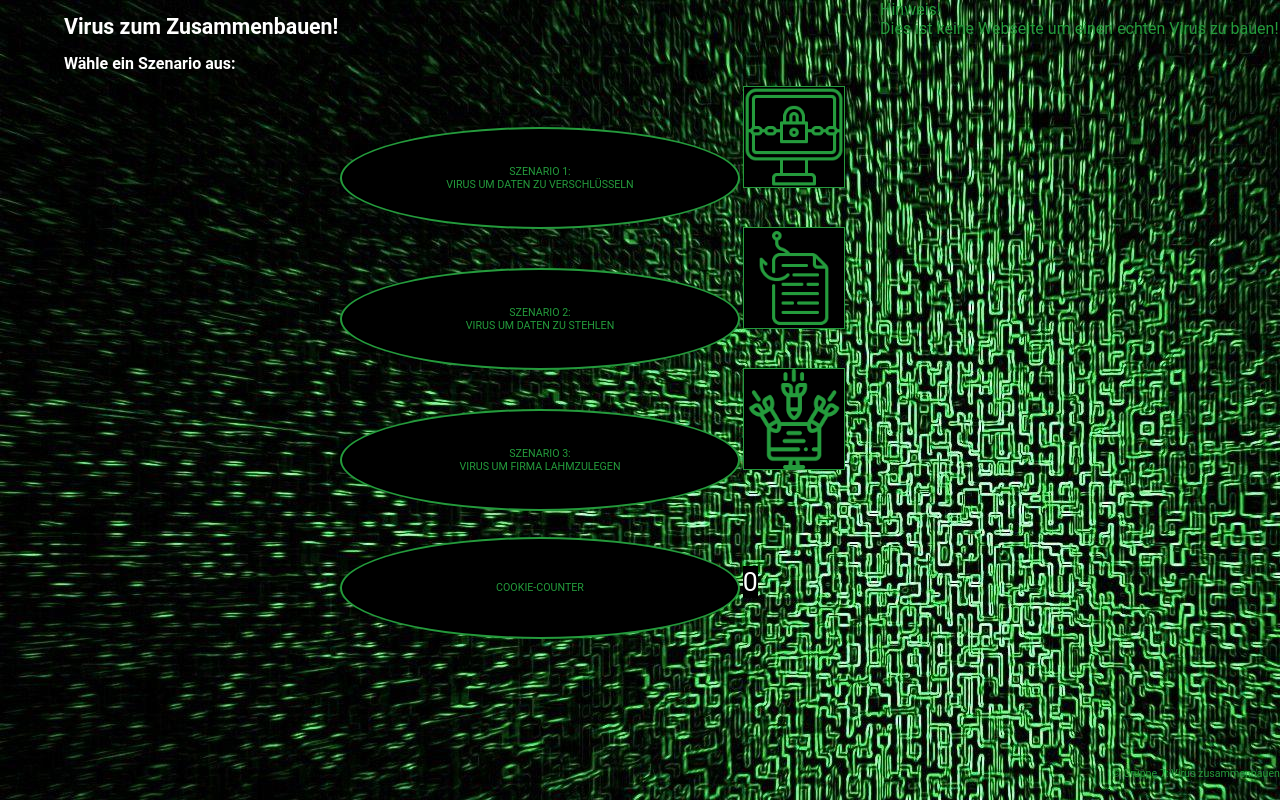
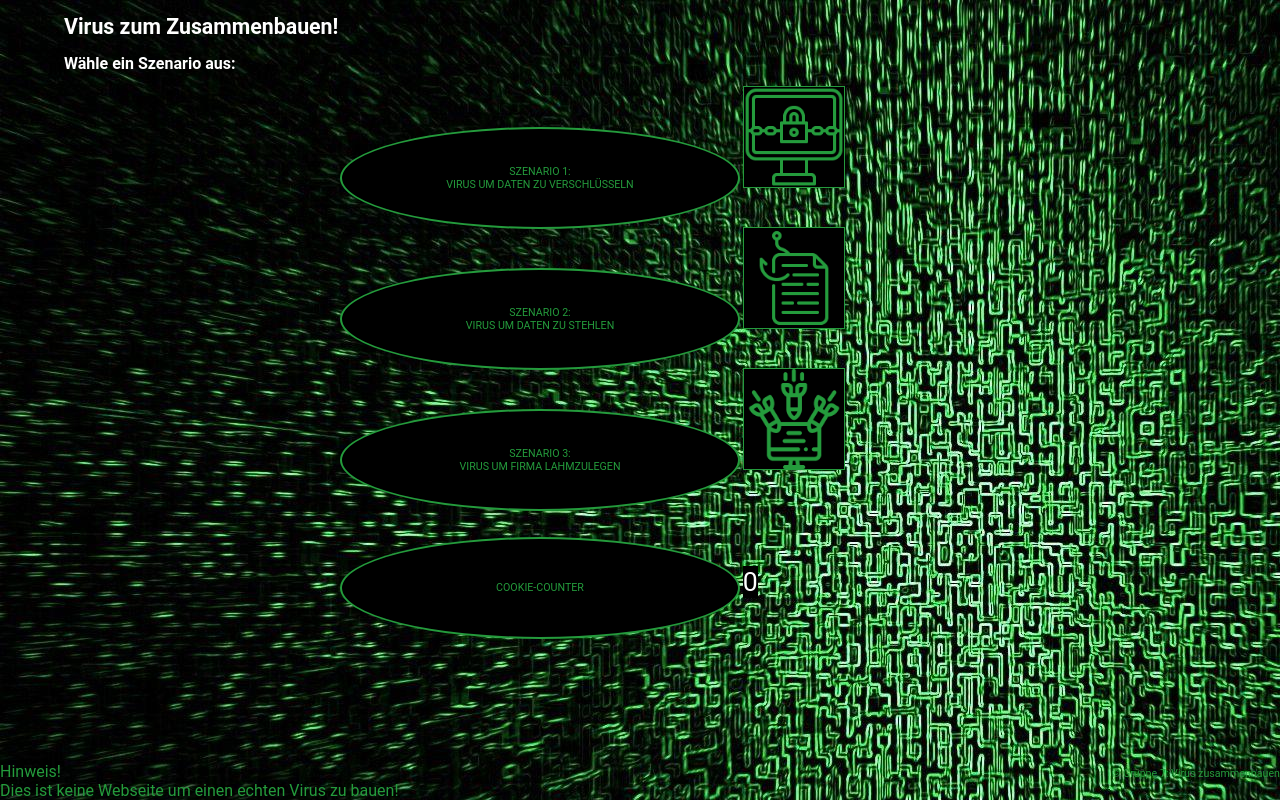
Before and after one commit to PRiekenberg/Anwendungsprojekt_FOM, a PHP site: page / in a window 1280 px wide. Run offline with PHP 8.4, Linux system fonts and the light colour scheme.

Commit message:
Update stylesheet.css

```diff
--- a/css/stylesheet.css
+++ b/css/stylesheet.css
@@ -72,8 +72,8 @@ button:hover {
 }
 #div_hinweis {
 	position:absolute;
-	right: 0px;
-	top: 0px;
+	left: 0px;
+	bottom: 0px;
 	width: 400px;
      	font-size: 0.8333333333333334vw;
 }
```
